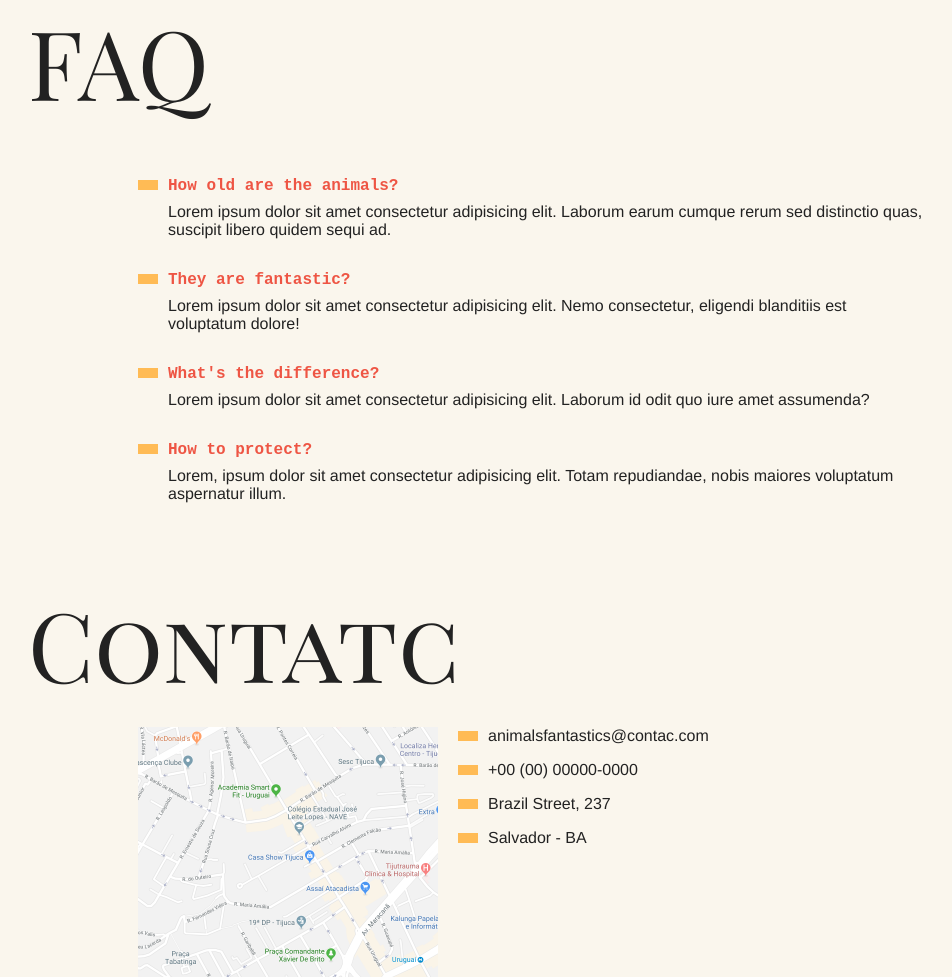
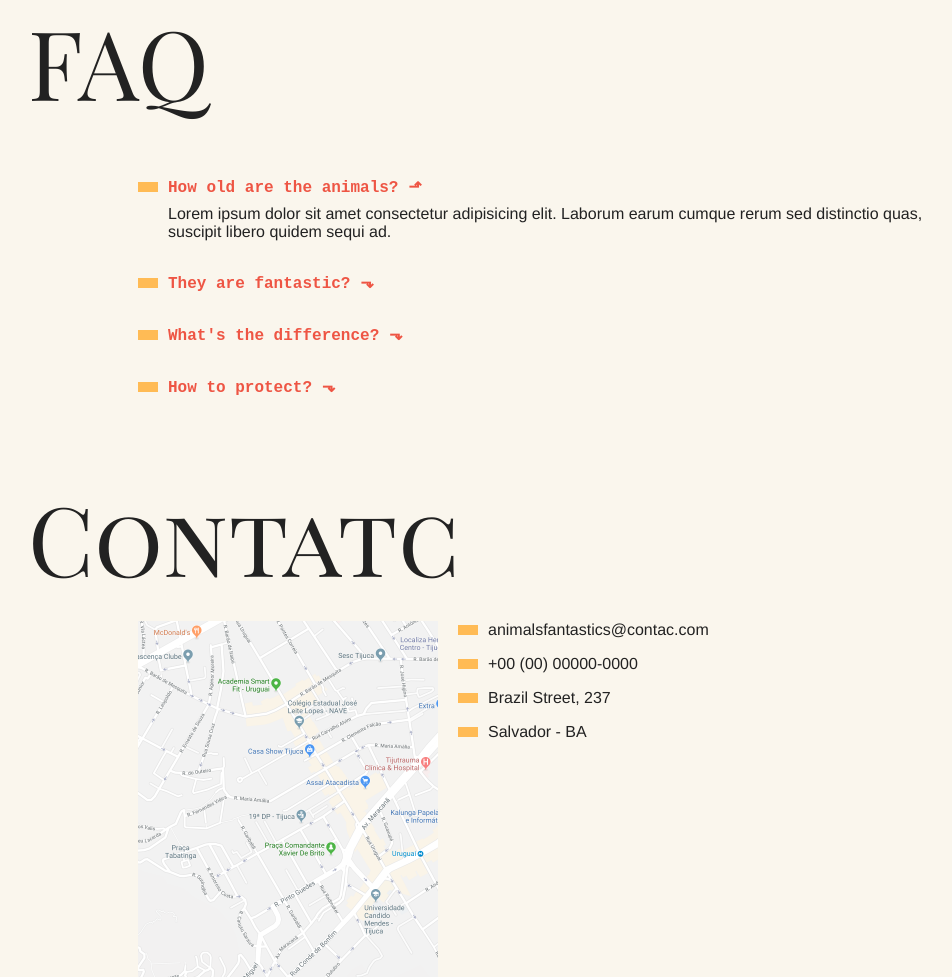
Before and after one commit to dyhalmeida/FantasticAnimals, a website: page index.html in a window 1280 px wide. Shown: the part 799-1776 px from the top of the page, without its empty margins (162-1114 px from the left). Drawn offline with Linux system fonts and the light colour scheme.

Commit message:
feat: efeito accordion com manipulação do dom

```diff
--- a/css/style.css
+++ b/css/style.css
@@ -277,3 +277,34 @@ body {
     transform: translate3d(0, 0, 0);
   }
 }
+
+/* Manipulação via javascript para efeito de accordion */
+.js .js-accordion dd {
+  display: none;
+}
+
+.js-accordion dt::after {
+  content: "⬎";
+  margin-left: 10px;
+}
+
+.js-accordion dt.active::after {
+  content: "⬏";
+}
+
+.js-accordion dd.active {
+  display: block;
+  animation: slideDown 0.5s forwards;
+}
+
+@keyframes slideDown {
+  from {
+    opacity: 0;
+    max-height: 0;
+  }
+
+  to {
+    opacity: 1;
+    max-height: 200px;
+  }
+}
--- a/index.html
+++ b/index.html
@@ -177,7 +177,7 @@
     </section>
     <section class="faq grid" id="faq">
       <h1>FAQ</h1>
-      <dl>
+      <dl class="js-accordion">
         <dt>How old are the animals?</dt>
         <dd>
           Lorem ipsum dolor sit amet consectetur adipisicing elit. Laborum earum
--- a/script/main.js
+++ b/script/main.js
@@ -16,3 +16,21 @@ const initTabMenu = () => {
   }
 };
 initTabMenu();
+
+// Accordion List
+const initAccordion = () => {
+  const accordionList = document.querySelectorAll(".js-accordion dt");
+
+  if (accordionList.length) {
+    accordionList[0].classList.add("active");
+    accordionList[0].nextElementSibling.classList.add("active");
+
+    function activeAccordion() {
+      this.classList.toggle("active");
+      this.nextElementSibling.classList.toggle("active");
+    }
+
+    accordionList.forEach(el => el.addEventListener("click", activeAccordion));
+  }
+};
+initAccordion();
```
